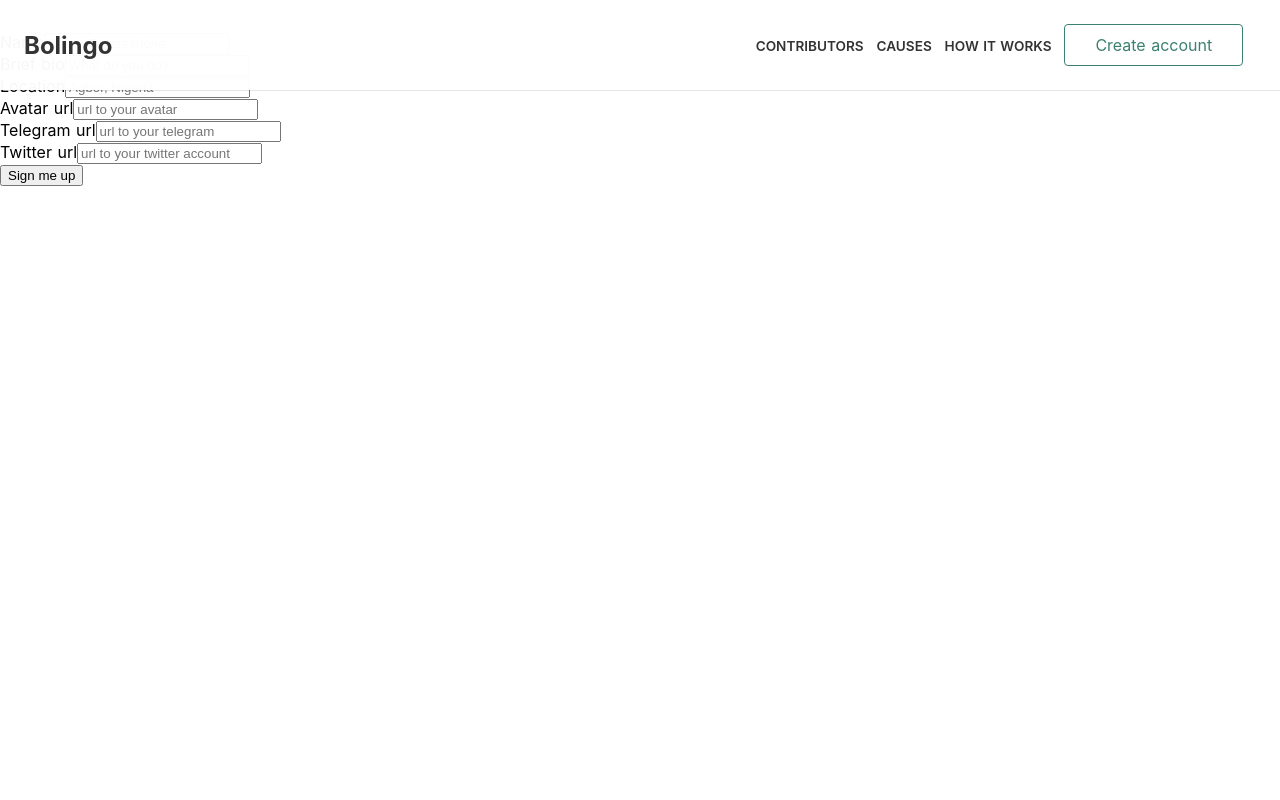
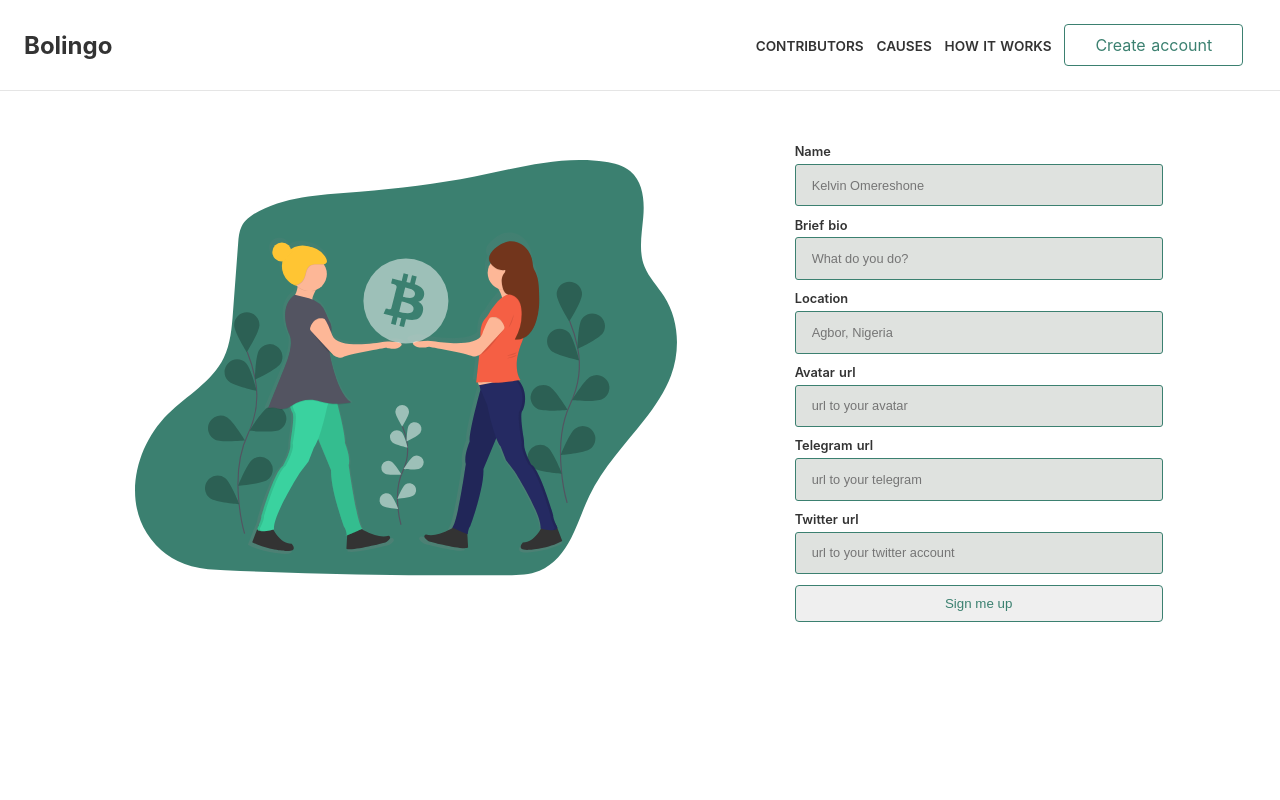
Before and after one commit to Sharply-Community/Bolingo-Donation-dApp, a Nuxt app: page /register in a window 1280 px wide. Shown: the top 800 px of the page. Built offline with nearby package versions, Linux system fonts and the light colour scheme; what breadstick would draw is missing.

Commit message:
feat: Added ui for displaying social links and user

```diff
--- a/layouts/default.vue
+++ b/layouts/default.vue
@@ -104,12 +104,19 @@ a {
   text-decoration: none;
   color: #333;
 }
+
+.button--green,
+.button--grey {
+  cursor: pointer;
+  padding: 10px 30px;
+  border-radius: 4px;
+  display: inline-block;
+  text-decoration: none;
+  transition: all 500ms;
+}
 .button--green {
-  display: inline-block;
-  border-radius: 4px;
   border: 1px solid #3b8070;
   color: #3b8070;
-  text-decoration: none;
   padding: 10px 30px;
 }
 
@@ -119,12 +126,8 @@ a {
 }
 
 .button--grey {
-  display: inline-block;
-  border-radius: 4px;
   border: 1px solid #35495e;
   color: #35495e;
-  text-decoration: none;
-  padding: 10px 30px;
   margin-left: 15px;
 }
 
--- a/pages/contributors/_id.vue
+++ b/pages/contributors/_id.vue
@@ -2,8 +2,23 @@
   <div v-if="user" class="user-profile-wrapper">
     <div class="user-profile">
       <img :src="user.info.avatarUrl" />
-      <h3>{{ user.info.name }}</h3>
-      <p>{{ user.info.description }}</p>
+      <h3 class="name">{{ user.info.name }}</h3>
+      <p class="description">{{ user.info.description }}</p>
+      <p class="location">📍 {{ user.info.location }}</p>
+      <div class="social-links">
+        <a
+          v-if="user.info.telegramUrl"
+          :href="`https://${user.info.telegramUrl}`"
+          target="_blank"
+          class="social telegram"
+        ></a>
+        <a
+          v-if="user.info.twitterUrl"
+          :href="`https://${user.info.twitterUrl}`"
+          target="_blank"
+          class="social twitter"
+        ></a>
+      </div>
       <form @submit.prevent="tip" class="tip">
         <label for="tip">tip</label>
         <input id="tip" v-model="amount" type="amount" class="amount-field" />
@@ -100,6 +115,8 @@ export default {
 img {
   border-radius: 50%;
   margin-bottom: 0.6rem;
+  width: 80px;
+  height: 80px;
 }
 
 form {
@@ -126,4 +143,34 @@ form > * {
 .amount-field:focus {
   outline: none;
 }
+
+.location {
+  margin-top: 0.5rem;
+  color: #333;
+}
+.social-links {
+  margin-top: 0.5rem;
+}
+.social {
+  display: inline-block;
+  width: 38px;
+  height: 38px;
+  margin: 10px 8px 10px 0;
+  opacity: 0.3;
+  transition: opacity 0.6s;
+}
+
+.social:hover {
+  opacity: 1;
+}
+
+.twitter {
+  background: url('https://wavesexplorer.com/images/twitter-28.305895da36d9b5c1fc309c44a4241c88.svg')
+    no-repeat;
+}
+
+.telegram {
+  background: url('https://wavesexplorer.com/images/telegram-28.4dc717c7d155a8fa8be31e495768c748.svg')
+    no-repeat;
+}
 </style>
--- a/pages/contributors/index.vue
+++ b/pages/contributors/index.vue
@@ -2,7 +2,11 @@
   <div class="contributors">
     <div class="cards">
       <div v-for="user in verifiedUsers" :key="user.publicKey" class="card">
-        <div><img :src="user.info.avatarUrl" class="avatar" /></div>
+        <div>
+          <nuxt-link :to="`/contributors/${user.publicKey}`">
+            <img :src="user.info.avatarUrl" class="avatar" />
+          </nuxt-link>
+        </div>
         <div class="body">
           <h3>
             <nuxt-link :to="`/contributors/${user.publicKey}`">{{
@@ -29,15 +33,16 @@ export default {
 
 <style scoped>
 .contributors {
-  padding: 2em 8em;
+  padding: 5em 8em;
 }
 .cards {
   display: grid;
+  grid-template-columns: repeat(4, 1fr);
+  grid-column-gap: 1rem;
 }
 
 .card {
   padding: 2rem 1rem;
-  width: 20%;
   text-align: center;
 }
 .avatar {
--- a/pages/register/index.vue
+++ b/pages/register/index.vue
@@ -1,10 +1,17 @@
 <template>
-  <div>
-    <div class="image"></div>
+  <div class="register-wrapper">
+    <div class="image">
+      <img src="~/assets/background.svg" />
+    </div>
     <form @submit="signUp">
       <div class="form-group">
         <label for="name">Name</label>
-        <input id="name" type="text" placeholder="Kelvin Omereshone" />
+        <input
+          id="name"
+          v-model="name"
+          type="text"
+          placeholder="Kelvin Omereshone"
+        />
       </div>
       <div class="form-group">
         <label for="description">Brief bio</label>
@@ -51,7 +58,7 @@
           placeholder="url to your twitter account"
         />
       </div>
-      <button type="submit">Sign me up</button>
+      <button type="submit" class="button--green">Sign me up</button>
     </form>
   </div>
 </template>
@@ -107,4 +114,51 @@ export default {
 }
 </script>
 
-<style scoped></style>
+<style scoped>
+.register-wrapper {
+  display: flex;
+  margin-top: 7rem;
+  padding: 2rem 5rem;
+  align-items: center;
+  justify-content: space-evenly;
+}
+.image {
+  flex-basis: 50%;
+}
+
+img {
+  width: 100%;
+}
+
+form {
+  padding-left: 5rem;
+  display: grid;
+  grid-row-gap: 0.7rem;
+  flex-basis: 40%;
+}
+.form-group {
+  display: flex;
+  flex-direction: column;
+}
+
+.form-group label {
+  margin-bottom: 0.3rem;
+  font-size: 0.8rem;
+  font-weight: 600;
+  color: #333;
+}
+
+.form-group input {
+  font-size: 0.8rem;
+  border: none;
+  background-color: rgb(223, 226, 223);
+  color: #333;
+  padding: 0.8rem 1rem;
+  border-radius: 3px;
+  border: 1px solid #3b8070;
+}
+
+.form-group input {
+  outline: none;
+}
+</style>
```
